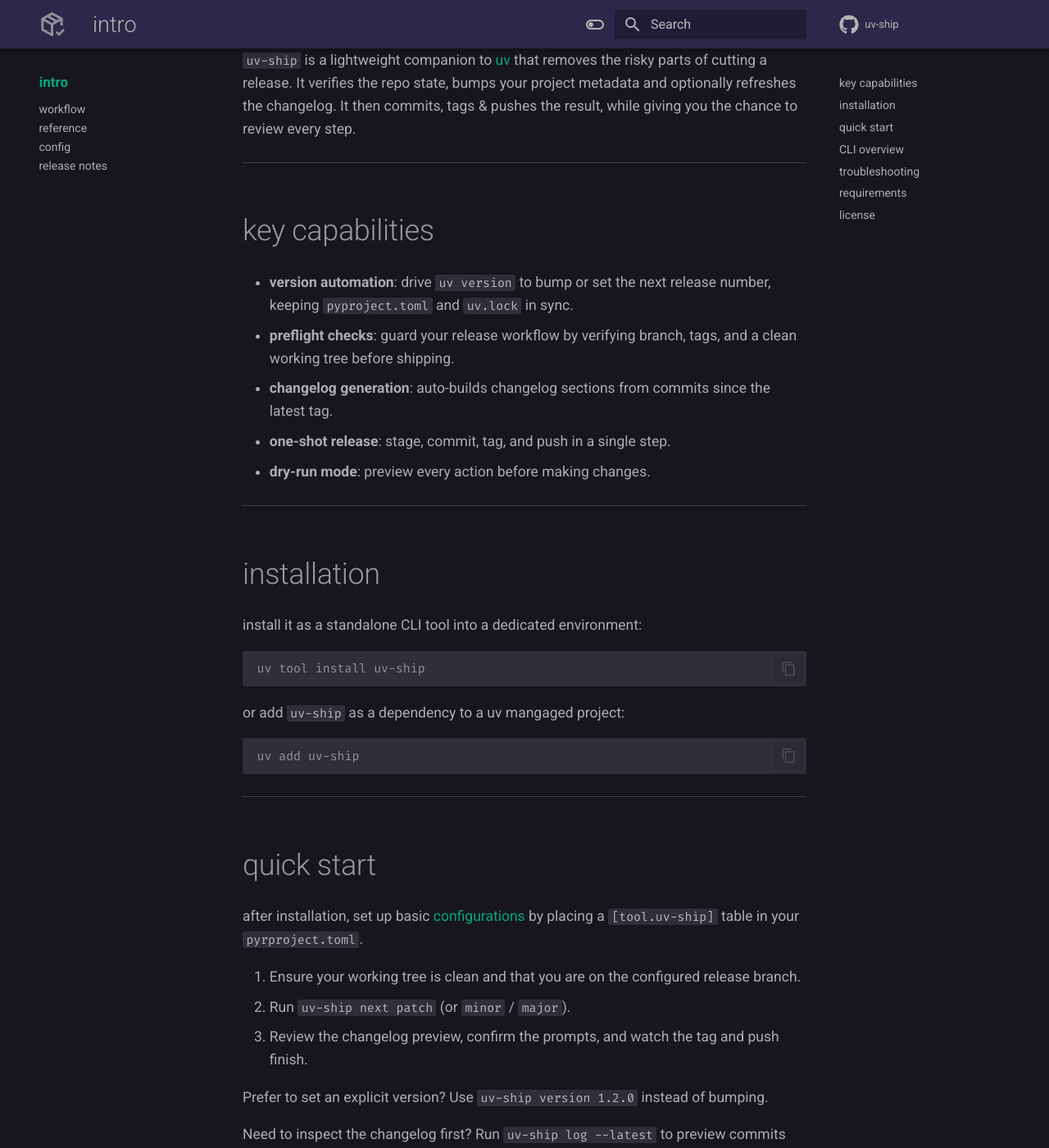
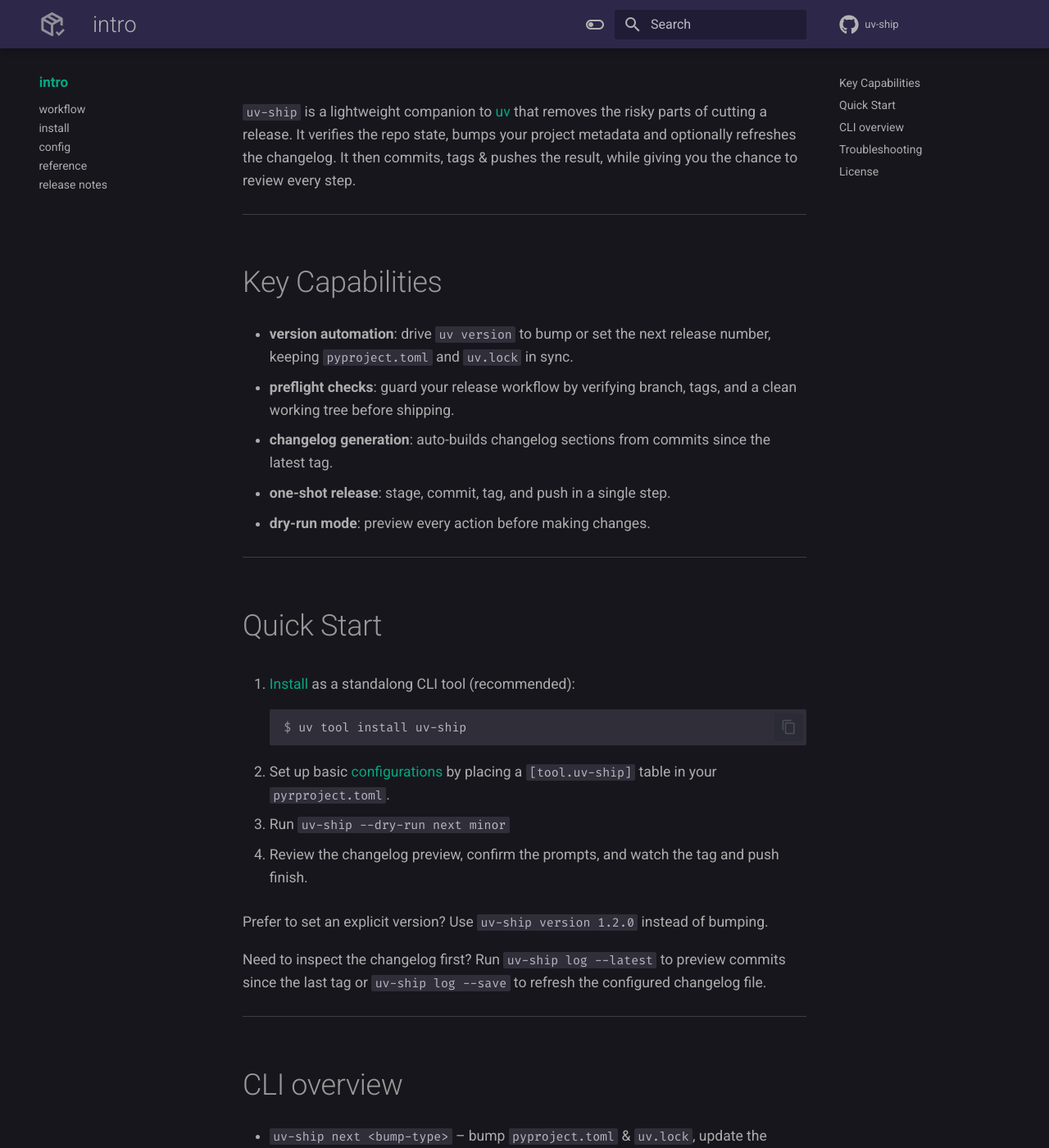
Before and after one commit to floRaths/uv-ship, an MkDocs documentation site: the page built from docs/index.md, in a window 1280 px wide and 1400 px high, scrolled down 209 px. Shown: the whole window at 82% size. Built offline with MkDocs 1.6.1 and Material for MkDocs 9.7.7, drawn with Linux system fonts in a browser that asks for light colours; comment, search, counter and statistics services are not loaded; some of the changed text lies outside the part shown.

Commit message:
documentation updates

````diff
--- a/docs/config.md
+++ b/docs/config.md
@@ -1,4 +1,6 @@
-# configuration
+<br>
+
+# Configuration
 
 uv-ship reads user defined settings from a `[tool.uv-ship]` table in a toml file. By default, it will look for such a table in either `uv-ship.toml` or `pyproject.toml` in your project root. Optionally, you can use the `--config` flag to point to a custom file.
 
@@ -13,7 +15,7 @@
 
 :material-arrow-right-thin: If no config is provided, uv-ship will fall back to its [default settings](#available-settings).
 
-## example configuration
+## Example Configuration
 ```toml
 # pyproject.toml
 [tool.uv-ship]
@@ -28,7 +30,7 @@
 
 <br>
 
-## available settings
+## Available Settings
 
 ---
 
--- a/docs/index.md
+++ b/docs/index.md
@@ -1,45 +1,38 @@
 <!-- --8<-- "README.md" -->
+<br>
+
 # uv-ship
 <div style="margin-top:-3rem; display:block;">
-  <a class="uv-link" href="">a CLI-tool for shipping with uv</a>
+  <span class="acc-2-text">a CLI-tool for shipping with uv</span>
 </div>
 
 <br>
-
 
 `uv-ship` is a lightweight companion to [uv](https://docs.astral.sh/uv/) that removes the risky parts of cutting a release. It verifies the repo state, bumps your project metadata and optionally refreshes the changelog. It then commits, tags & pushes the result, while giving you the chance to review every step.
 
 ---
 
-## key capabilities
+## Key Capabilities
 - **version automation**: drive `uv version` to bump or set the next release number, keeping `pyproject.toml` and `uv.lock` in sync.
 - **preflight checks**: guard your release workflow by verifying branch, tags, and a clean working tree before shipping.
 - **changelog generation**: auto-builds changelog sections from commits since the latest tag.
 - **one-shot release**: stage, commit, tag, and push in a single step.
 - **dry-run mode**: preview every action before making changes.
 
+
 ---
-## installation
-install it as a standalone CLI tool into a dedicated environment:
+## Quick Start
 
-```console
-uv tool install uv-ship
+1. [Install](installation.md) as a standalong CLI tool (recommended):
+``` console
+$ uv tool install uv-ship
 ```
 
-or add `uv-ship` as a dependency to a uv mangaged project:
+2. Set up basic [configurations](config.md) by placing a `[tool.uv-ship]` table in your `pyrproject.toml`.
 
-```console
-uv add uv-ship
-```
+3. Run `uv-ship --dry-run next minor`
 
----
-## quick start
-
-after installation, set up basic [configurations](config.md) by placing a `[tool.uv-ship]` table in your `pyrproject.toml`.
-
-1. Ensure your working tree is clean and that you are on the configured release branch.
-2. Run `uv-ship next patch` (or `minor` / `major`).
-3. Review the changelog preview, confirm the prompts, and watch the tag and push finish.
+4. Review the changelog preview, confirm the prompts, and watch the tag and push finish.
 
 Prefer to set an explicit version? Use `uv-ship version 1.2.0` instead of bumping.
 
@@ -58,21 +51,17 @@
 ```
 
 ---
-## troubleshooting
+## Troubleshooting
 - **Not inside a Git repository** – Run the CLI from within your project checkout.
 - **Not on release branch** – Update your [tool.uv-ship] config or check out the correct branch before retrying.
 - **Tag already exists** – uv-ship will not overwrite tags. Delete or rename the existing tag locally and remotely, then rerun.
 - **Dirty working tree** – Inspect changes with git status --short. Either clean up, or if intentional, pass --dirty (per run) or set allow-dirty = true.
 - **uv not found / fails** – Ensure the uv executable is installed, available in your PATH, and that your project has a valid pyproject.toml.
 
----
-## requirements
-- a project running Python 3.10+
-- [uv 0.7.0](https://docs.astral.sh/uv/) or later on your `PATH`
-- a Git repository
+
 
 ---
-## license
+## License
 This project is licensed under the MIT license.
 
 ---
--- /dev/null
+++ b/docs/installation.md
@@ -0,0 +1,32 @@
+<br>
+
+# Installation
+
+## Requirements
+- a project running Python 3.9+
+- [uv 0.7.0](https://docs.astral.sh/uv/) or later on your `PATH`
+- a Git repository
+
+---
+
+install it as a standalone CLI tool into a dedicated environment:
+
+```console
+uv tool install uv-ship
+```
+
+or add `uv-ship` as a dependency to a uv mangaged project:
+
+```console
+uv add uv-ship
+```
+
+---
+
+# Update
+
+```console
+uv tool update uv-ship
+```
+
+---
--- a/mkdocs.yml
+++ b/mkdocs.yml
@@ -132,6 +132,7 @@
 nav:
   - intro: index.md
   - workflow: workflow.md
+  - install: installation.md
+  - config: config.md
   - reference: features.md
-  - config: config.md
   - release notes: changelog.md
````
Also changed, not shown: docs/features.md (+2 -0 lines), docs/workflow.md (+10 -8 lines).
